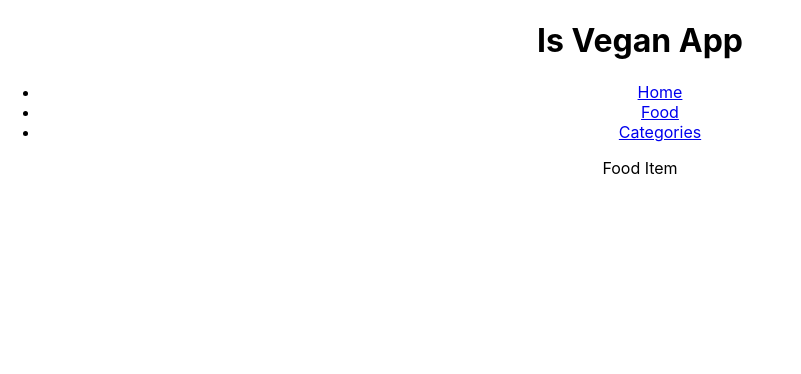
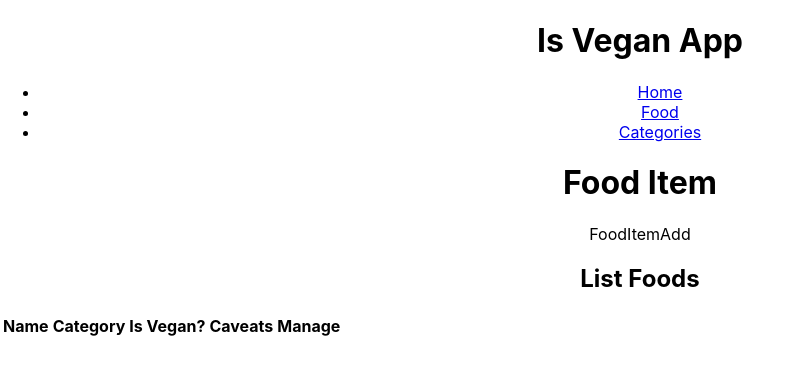
Before and after one commit to djtarrant/is-vegan-app, a React (Create React App) app: page /foodItem in a window 1280 px wide. Shown: the top 374 px of the page, without its empty margins (0-801 px from the left). Built offline with nearby package versions, Linux system fonts and the light colour scheme.

Commit message:
Add FoodItem components

```diff
--- a/package.json
+++ b/package.json
@@ -9,6 +9,7 @@
     "axios": "^0.19.2",
     "react": "^16.13.1",
     "react-dom": "^16.13.1",
+    "react-router-dom": "^5.2.0",
     "react-scripts": "3.4.1"
   },
   "scripts": {
--- a/src/components/FoodItem.js
+++ b/src/components/FoodItem.js
@@ -1,6 +1,8 @@
 import React, {useState} from 'react';
 import Axios from 'axios';
 import '../index.css';
+import FoodItemAdd from './FoodItemAdd';
+
 
 
 
@@ -8,8 +10,30 @@ import '../index.css';
 const FoodItem = () => {
 
 
+    // TODO - get the foodList
+    const url = `http://localhost:5000/foodItem/`;
+
     return (
-        <div>Food Item</div>
+        <div>
+            <h1>Food Item</h1>
+            <FoodItemAdd />
+            <h2>List Foods</h2>
+            <table>
+                <tr>
+                    <th>Name</th>
+                    <th>Category</th>
+                    <th>Is Vegan?</th>
+                    <th>Caveats</th>
+                    <th>Manage</th>
+                </tr>
+                {
+                    // if data is not empty execute the map function
+                    //data !== [] && data.map(food =>
+                        //<FoodRow key={food.id} food={food} />
+                    //)
+                }
+            </table>
+        </div>
     )
 }
 
--- /dev/null
+++ b/src/components/FoodItemAdd.js
@@ -0,0 +1,16 @@
+import React, {useState} from 'react';
+import Axios from 'axios';
+import '../index.css';
+
+
+
+// functional component
+const FoodItemAdd = () => {
+
+
+    return (
+        <div>FoodItemAdd</div>
+    )
+}
+
+export default FoodItemAdd;
--- /dev/null
+++ b/src/components/FoodItemDelete.js
@@ -0,0 +1,16 @@
+import React, {useState} from 'react';
+import Axios from 'axios';
+import '../index.css';
+
+
+
+// functional component
+const FoodItemDelete = () => {
+
+
+    return (
+        <div>FoodItemDelete</div>
+    )
+}
+
+export default FoodItemDelete;
--- /dev/null
+++ b/src/components/FoodItemEdit.js
@@ -0,0 +1,16 @@
+import React, {useState} from 'react';
+import Axios from 'axios';
+import '../index.css';
+
+
+
+// functional component
+const FoodItemEdit = () => {
+
+
+    return (
+        <div>FoodItemEdit</div>
+    )
+}
+
+export default FoodItemEdit;
--- /dev/null
+++ b/src/components/FoodRow.js
@@ -0,0 +1,27 @@
+import React, {useState} from 'react';
+import '../index.css';
+import Caveats from './Caveats';
+import FoodItemEdit from './FoodItemEdit';
+import FoodItemDelete from './FoodItemDelete';
+
+const FoodRow = ({food}) => {
+    const [show, setShow] = useState(false);
+    const { name, isVegan, caveats, category } = food;
+    return (
+        <tr>
+            <td>{name}</td>
+            <td>{category}</td>
+            <td>{isVegan? 'Yes':'No'}</td>>
+            <td>
+                <button onClick={()=>setShow(!show)}>Caveats</button>
+                {show && <Caveats caveats={caveats} />}
+            </td>
+            <td>
+                <FoodItemEdit food={food} />
+                <FoodItemDelete food={food} />
+            </td>
+        </tr>
+    )
+}
+
+export default FoodRow;
--- a/src/components/IsVegan.js
+++ b/src/components/IsVegan.js
@@ -1,7 +1,7 @@
 import React, {useState} from 'react';
 import Axios from 'axios';
 import '../index.css';
-import Food from './Food'
+import FoodRow from './FoodRow'
 import Alert from './Alert'
 
 
@@ -50,12 +50,22 @@ const IsVegan = () => {
                 {alert!=="" && <Alert alert={alert} />}
             </form>
             <div>
+            <h2>List Foods</h2>
+            <table>
+                <tr>
+                    <th>Name</th>
+                    <th>Category</th>
+                    <th>Is Vegan?</th>
+                    <th>Caveats</th>
+                    <th>Manage</th>
+                </tr>
                 {
                     // if data is not empty execute the map function
                     data !== [] && data.map(food =>
-                        <Food key={food.id} food={food} />
+                        <FoodRow key={food.id} food={food} />
                     )
                 }
+                </table>
             </div>
         </div>
     )
```
Also changed, not shown: 1 other file (tests, documents, lock files or other folders).
